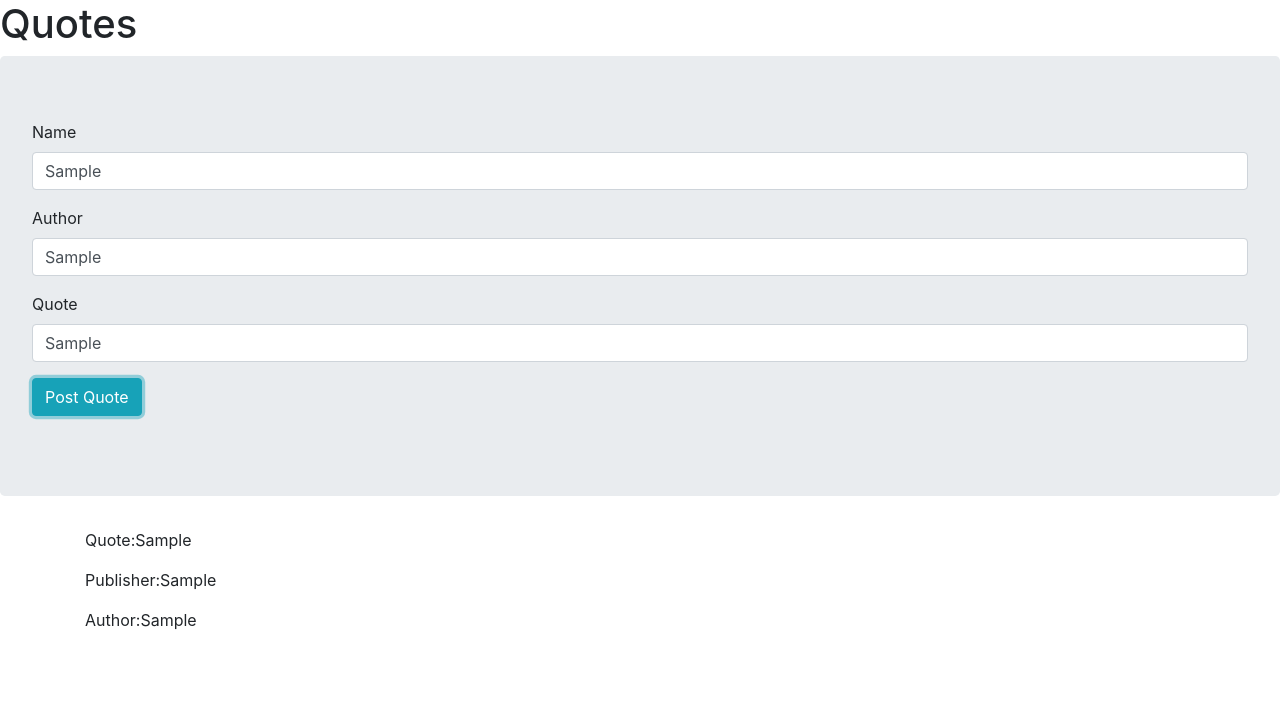
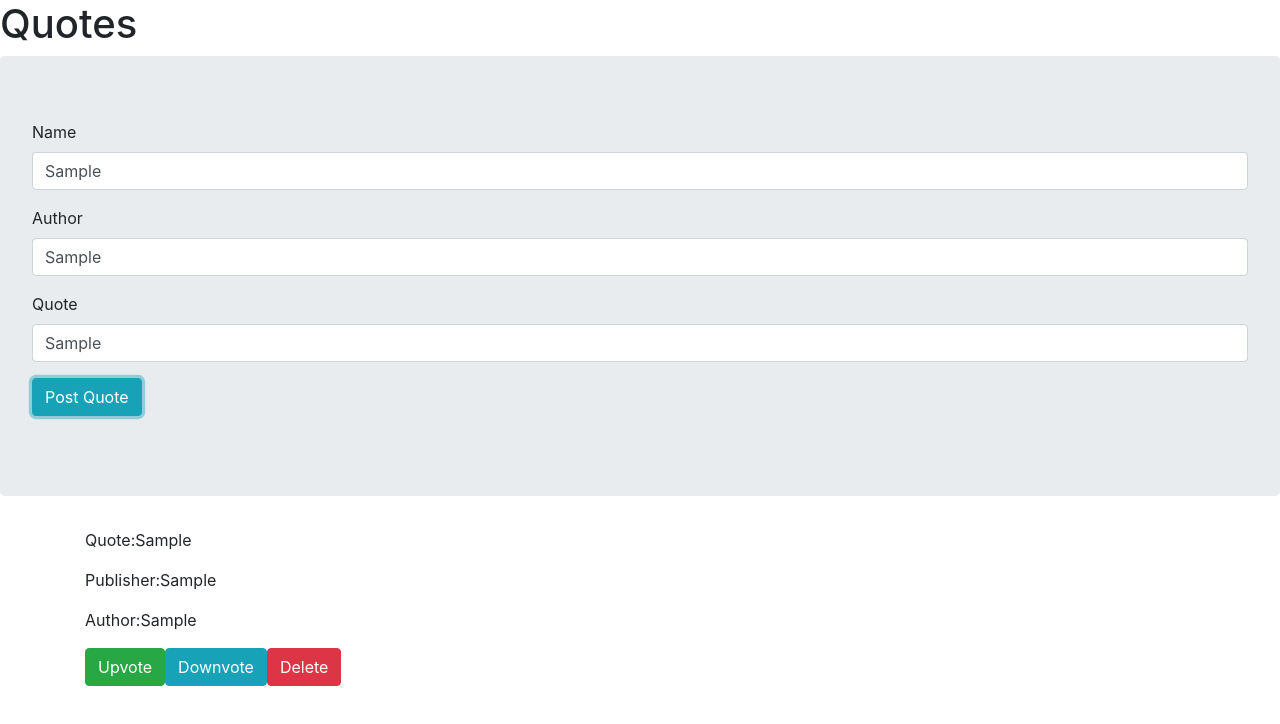
Before and after one commit to Brayonski/Quotes, an Angular app: page / in a window 1280 px wide. Both pictures are taken after typing "Sample", "Sample", "Sample" into the empty fields and a click on the button "Post Quote". Shown: the top 724 px of the page. Built offline with nearby package versions, Linux system fonts and the light colour scheme.

Commit message:
added upvote,downvote and delete buttons

```diff
--- a/src/app/quote-details/quote-details.component.html
+++ b/src/app/quote-details/quote-details.component.html
@@ -10,4 +10,8 @@
     Author:{{quote.author}}
   </p>
 
+  <button class="btn btn-success">Upvote</button>
+  <button class="btn btn-info">Downvote</button>
+  <button class="btn btn-danger">Delete</button>
+
 </div>
--- a/src/app/quote/quote.component.html
+++ b/src/app/quote/quote.component.html
@@ -3,5 +3,4 @@
 <div *ngFor="let quote of quotes; let i=index">
 
     <app-quote-details [quote]="quote"></app-quote-details>
-
 </div>
```
